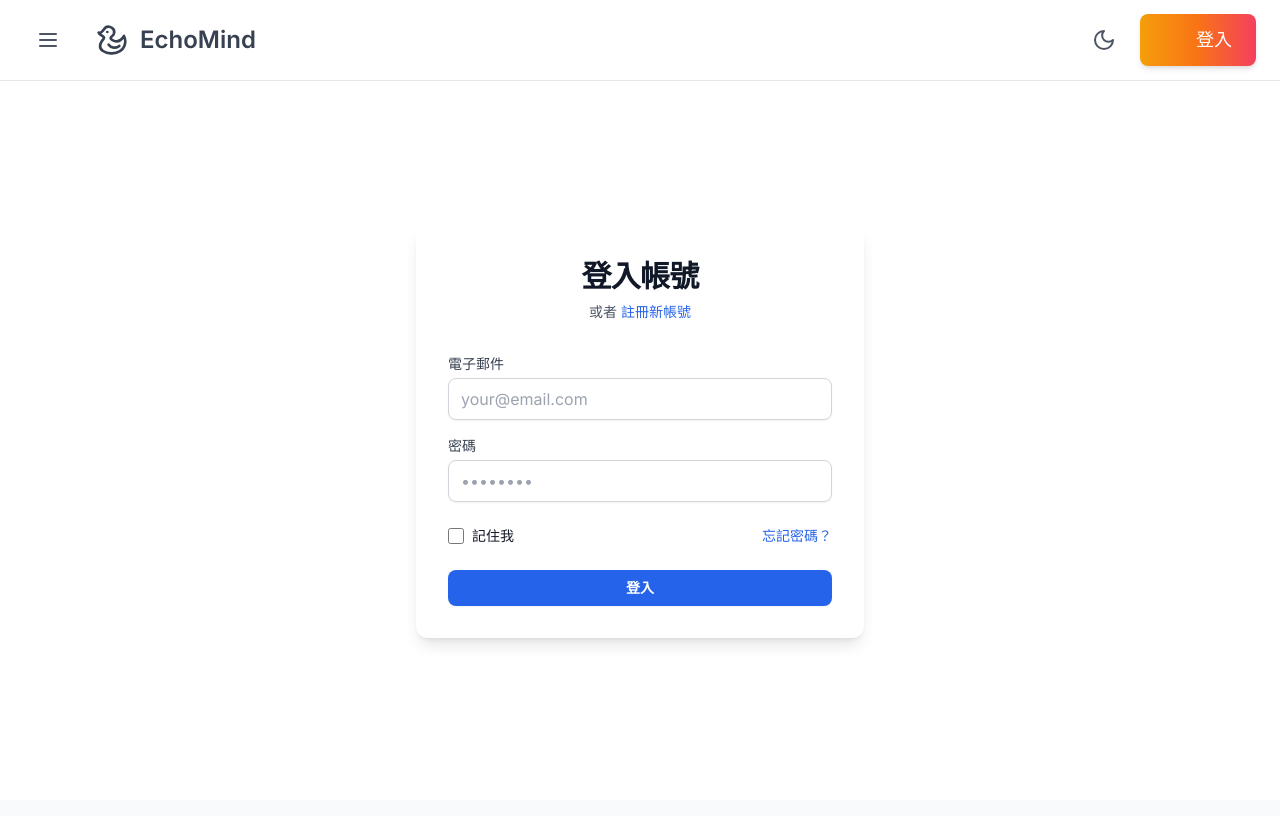
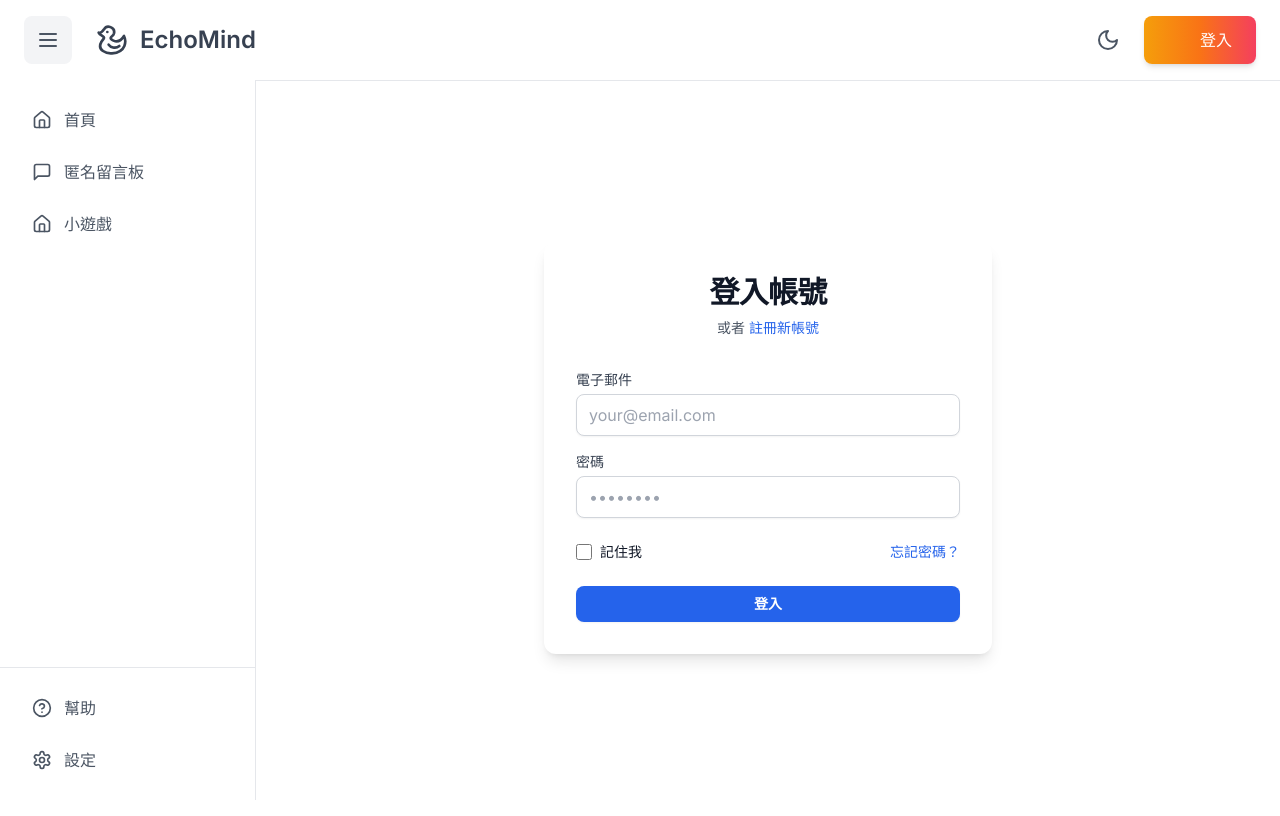
Before and after one commit to roy4222/echomind3.0, a Next.js app: page /login in a window 1280 px wide. Built offline with nearby package versions, Linux system fonts and the light colour scheme.

Commit message:
更新 package.json 和 package-lock.json，新增 clsx 和 tailwind-merge 依賴。重構 ClientLayout 和 Header 元件，新增 Sidebar 組件以改善導航體驗，並調整樣式以提升響應式設計的可用性。

```diff
--- a/package.json
+++ b/package.json
@@ -9,13 +9,15 @@
     "lint": "next lint"
   },
   "dependencies": {
+    "clsx": "^2.1.1",
     "firebase": "^11.4.0",
     "lucide-react": "^0.483.0",
     "next": "15.2.3",
     "next-themes": "^0.4.6",
     "react": "^19.0.0",
     "react-dom": "^19.0.0",
-    "react-icons": "^5.5.0"
+    "react-icons": "^5.5.0",
+    "tailwind-merge": "^3.0.2"
   },
   "devDependencies": {
     "@eslint/eslintrc": "^3",
--- a/src/components/layout/ClientLayout.tsx
+++ b/src/components/layout/ClientLayout.tsx
@@ -1,7 +1,9 @@
 'use client';
 
-import { useState } from "react";
+import { useState, useEffect } from "react";
 import Header from "./Header";
+import Sidebar from "./Sidebar";
+import { cn } from '@/lib/utils';
 
 export default function ClientLayout({
   children,
@@ -10,10 +12,39 @@ export default function ClientLayout({
 }) {
   const [isSidebarOpen, setIsSidebarOpen] = useState(false);
 
+  // 處理視窗大小變化
+  useEffect(() => {
+    const handleResize = () => {
+      // 在大螢幕上自動開啟側邊欄
+      if (window.innerWidth >= 1024) {
+        setIsSidebarOpen(true);
+      }
+    };
+
+    // 初始檢查
+    handleResize();
+
+    // 添加事件監聽
+    window.addEventListener('resize', handleResize);
+
+    // 清理事件監聽
+    return () => window.removeEventListener('resize', handleResize);
+  }, []);
+
   return (
     <div className="min-h-screen bg-white dark:bg-gray-900">
-      <Header toggleSidebar={() => setIsSidebarOpen(!isSidebarOpen)} />
-      <main className="pt-16">
+      <Header
+        toggleSidebar={() => setIsSidebarOpen(!isSidebarOpen)}
+        isSidebarOpen={isSidebarOpen}
+      />
+      <Sidebar
+        isOpen={isSidebarOpen}
+        onClose={() => setIsSidebarOpen(false)}
+      />
+      <main className={cn(
+        "pt-20 transition-all duration-300",
+        isSidebarOpen ? "lg:pl-64" : "lg:pl-20"
+      )}>
         {children}
       </main>
     </div>
--- a/src/components/layout/Header.tsx
+++ b/src/components/layout/Header.tsx
@@ -5,6 +5,7 @@ import { Menu, Settings, Moon, Sun } from 'lucide-react';
 import { useTheme } from 'next-themes';
 import Link from 'next/link';
 import { LoginIcon } from '../icons/LoginIcon'
+import { cn } from '@/lib/utils';
 
 // Logo 組件
 const Logo: FC<{ className?: string }> = ({ className }) => (
@@ -38,10 +39,11 @@ const Logo: FC<{ className?: string }> = ({ className }) => (
 // 定義 Header 元件的 Props 介面
 interface HeaderProps {
   toggleSidebar: () => void;
+  isSidebarOpen: boolean;
 }
 
 // Header 元件 - 網站的頂部導航欄
-const Header: FC<HeaderProps> = ({ toggleSidebar }) => {
+const Header: FC<HeaderProps> = ({ toggleSidebar, isSidebarOpen }) => {
   // 使用 next-themes 提供的主題功能
   const { theme, setTheme } = useTheme();
   // 用於處理 hydration 問題的狀態
@@ -80,45 +82,59 @@ const Header: FC<HeaderProps> = ({ toggleSidebar }) => {
   // 完整的 header 元件渲染
   return (
     <header className="fixed top-0 z-50 w-full border-b border-gray-200 bg-white/75 dark:border-gray-700 dark:bg-gray-900/75 backdrop-blur">
-      <div className="flex h-20 items-center justify-between px-6">
+      <div className="flex h-16 lg:h-20 items-center justify-between px-4 lg:px-6">
         {/* 左側區域：選單按鈕和網站標題 */}
-        <div className="flex items-center gap-6">
+        <div className="flex items-center gap-3 lg:gap-6">
           <button
             onClick={toggleSidebar}
-            className="p-3 hover:bg-gray-100 dark:hover:bg-gray-800 rounded-lg"
+            className={cn(
+              "p-2 lg:p-3 hover:bg-gray-100 dark:hover:bg-gray-800 rounded-lg transition-colors",
+              isSidebarOpen && "bg-gray-100 dark:bg-gray-800"
+            )}
           >
-            <Menu className="h-6 w-6 text-gray-600 dark:text-gray-300" />
+            <Menu className="h-5 w-5 lg:h-6 lg:w-6 text-gray-600 dark:text-gray-300" />
           </button>
           <Link
             href="/"
-            className="flex items-center gap-3 text-2xl font-semibold text-gray-700 dark:text-gray-200 hover:text-blue-600 dark:hover:text-blue-400 transition-colors"
+            className="flex items-center gap-2 lg:gap-3 text-xl lg:text-2xl font-semibold text-gray-700 dark:text-gray-200 hover:text-blue-600 dark:hover:text-blue-400 transition-colors"
           >
-            <Logo className="h-8 w-8" />
-            <span>EchoMind</span>
+            <Logo className="h-7 w-7 lg:h-8 lg:w-8" />
+            <span className="truncate">EchoMind</span>
           </Link>
         </div>
 
-        {/* 右側區域：主題切換、設定和登入按鈕 */}
-        <div className="flex items-center gap-3">
+        {/* 右側區域：主題切換和登入按鈕 */}
+        <div className="flex items-center gap-2 lg:gap-3">
           {/* 主題切換按鈕 */}
           <button
             onClick={() => setTheme(theme === 'dark' ? 'light' : 'dark')}
-            className="p-3 hover:bg-gray-100 dark:hover:bg-gray-800 rounded-lg"
+            className="p-2 lg:p-3 hover:bg-gray-100 dark:hover:bg-gray-800 rounded-lg"
             aria-label={theme === 'dark' ? '切換至淺色模式' : '切換至深色模式'}
           >
             {theme === 'dark' ? (
-              <Sun className="h-6 w-6 text-gray-600 dark:text-gray-300" />
+              <Sun className="h-5 w-5 lg:h-6 lg:w-6 text-gray-600 dark:text-gray-300" />
             ) : (
-              <Moon className="h-6 w-6 text-gray-600 dark:text-gray-300" />
+              <Moon className="h-5 w-5 lg:h-6 lg:w-6 text-gray-600 dark:text-gray-300" />
             )}
           </button>
-          {/* 登入按鈕 */}
           <Link
             href="/login"
-            className="flex items-center gap-2 px-6 py-3 bg-gradient-to-r from-amber-500 via-orange-500 to-rose-500 hover:from-amber-600 hover:via-orange-600 hover:to-rose-600 dark:from-amber-400 dark:via-orange-400 dark:to-rose-400 dark:hover:from-amber-500 dark:hover:via-orange-500 dark:hover:to-rose-500 text-white rounded-lg transition-all duration-300 ease-in-out transform hover:scale-105 active:scale-95 shadow-md hover:shadow-lg hover:shadow-orange-500/20 dark:hover:shadow-orange-400/20 text-lg"
+            className={cn(
+              "flex items-center gap-2",
+              "px-3 lg:px-6 py-2 lg:py-3",
+              "bg-gradient-to-r from-amber-500 via-orange-500 to-rose-500",
+              "hover:from-amber-600 hover:via-orange-600 hover:to-rose-600",
+              "dark:from-amber-400 dark:via-orange-400 dark:to-rose-400",
+              "dark:hover:from-amber-500 dark:hover:via-orange-500 dark:hover:to-rose-500",
+              "text-white rounded-lg",
+              "transition-all duration-300 ease-in-out",
+              "transform hover:scale-105 active:scale-95",
+              "shadow-md hover:shadow-lg",
+              "hover:shadow-orange-500/20 dark:hover:shadow-orange-400/20"
+            )}
           >
-            <LoginIcon className="h-6 w-6" />
-            <span>登入</span>
+            <LoginIcon className="h-5 w-5 lg:h-6 lg:w-6" />
+            <span className="hidden lg:inline">登入</span>
           </Link>
         </div>
       </div>
--- a/src/components/layout/Sidebar.tsx
+++ b/src/components/layout/Sidebar.tsx
@@ -0,0 +1,136 @@
+'use client';
+
+import { FC } from 'react';
+import Link from 'next/link';
+import { usePathname } from 'next/navigation';
+import { cn } from '@/lib/utils';
+import {
+  Home,
+  MessageSquare,
+  Settings,
+  HelpCircle,
+  Bot,
+  X
+} from 'lucide-react';
+
+// 定義側邊欄項目的介面
+interface SidebarItem {
+  icon: typeof Home;
+  label: string;
+  href: string;
+}
+
+// 定義側邊欄的 Props 介面
+interface SidebarProps {
+  isOpen: boolean;
+  onClose: () => void;
+}
+
+// 側邊欄導航項目
+const sidebarItems: SidebarItem[] = [
+  {
+    icon: Home,
+    label: '首頁',
+    href: '/',
+  },
+  {
+    icon: MessageSquare,
+    label: '匿名留言板',
+    href: '/anonymous',
+  },
+  {
+    icon: Home,
+    label: '小遊戲',
+    href: '/games',
+  },
+];
+
+// 底部導航項目
+const bottomItems: SidebarItem[] = [
+  {
+    icon: HelpCircle,
+    label: '幫助',
+    href: '/help',
+  },
+  {
+    icon: Settings,
+    label: '設定',
+    href: '/settings',
+  },
+];
+
+// Sidebar 組件
+const Sidebar: FC<SidebarProps> = ({ isOpen, onClose }) => {
+  const pathname = usePathname();
+
+  // 導航項目組件
+  const NavItem: FC<{ item: SidebarItem }> = ({ item }) => {
+    const isActive = pathname === item.href;
+    const Icon = item.icon;
+
+    return (
+      <Link
+        href={item.href}
+        className={cn(
+          'flex items-center gap-3 px-4 py-3 rounded-lg transition-all duration-300',
+          'hover:bg-gray-100 dark:hover:bg-gray-800',
+          isActive && 'bg-gray-100 dark:bg-gray-800 text-blue-600 dark:text-blue-400',
+          !isActive && 'text-gray-600 dark:text-gray-300 hover:text-gray-900 dark:hover:text-gray-50'
+        )}
+      >
+        <Icon className="h-5 w-5 flex-shrink-0" />
+        <span className={cn(
+          "font-medium transition-all duration-300",
+          !isOpen && "lg:hidden"
+        )}>{item.label}</span>
+      </Link>
+    );
+  };
+
+  return (
+    <>
+      {/* 遮罩層 - 僅在行動裝置上顯示 */}
+      {isOpen && (
+        <div
+          className="fixed inset-0 bg-black/20 backdrop-blur-sm z-40 lg:hidden"
+          onClick={onClose}
+        />
+      )}
+
+      {/* 側邊欄 */}
+      <aside className={cn(
+        "fixed top-20 bottom-0 left-0 z-50",
+        "w-64 bg-white dark:bg-gray-900",
+        "border-r border-gray-200 dark:border-gray-700",
+        "transition-all duration-300 ease-in-out",
+        "flex flex-col",
+        isOpen ? "translate-x-0" : "-translate-x-full lg:translate-x-0",
+        !isOpen && "lg:w-20"
+      )}>
+        {/* 行動裝置關閉按鈕 */}
+        <button
+          onClick={onClose}
+          className="absolute right-4 top-4 p-2 rounded-lg hover:bg-gray-100 dark:hover:bg-gray-800 lg:hidden"
+        >
+          <X className="h-5 w-5 text-gray-600 dark:text-gray-300" />
+        </button>
+
+        {/* 主要導航區域 */}
+        <nav className="flex-1 space-y-1 p-4 overflow-y-auto">
+          {sidebarItems.map((item) => (
+            <NavItem key={item.href} item={item} />
+          ))}
+        </nav>
+
+        {/* 底部導航區域 */}
+        <div className="border-t border-gray-200 dark:border-gray-700 p-4 space-y-1">
+          {bottomItems.map((item) => (
+            <NavItem key={item.href} item={item} />
+          ))}
+        </div>
+      </aside>
+    </>
+  );
+};
+
+export default Sidebar;
--- /dev/null
+++ b/src/lib/utils.ts
@@ -0,0 +1,7 @@
+import { type ClassValue, clsx } from 'clsx';
+import { twMerge } from 'tailwind-merge';
+
+// 用於組合 className 的工具函數
+export function cn(...inputs: ClassValue[]) {
+  return twMerge(clsx(inputs));
+}
```
Also changed, not shown: 1 other file (tests, documents, lock files or other folders).
